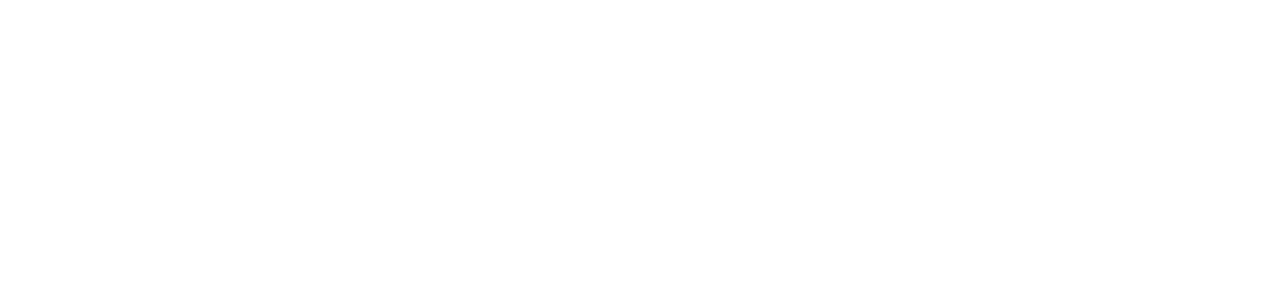
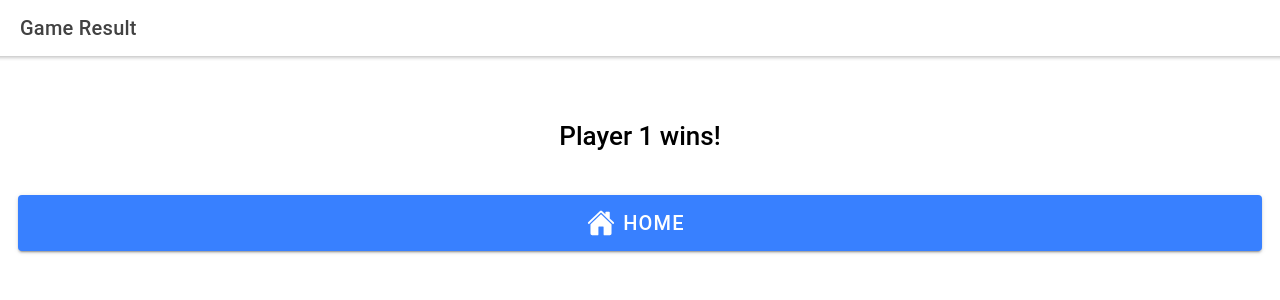
Before and after one commit to rickypax/DartsScorer, a React (Create React App) app: page /gameend/1 in a window 1280 px wide. Shown: the top 300 px of the page. Built offline with nearby package versions, Linux system fonts and the light colour scheme.

Commit message:
ADD game end page, ADD error on negative score

```diff
--- a/package.json
+++ b/package.json
@@ -1,6 +1,6 @@
 {
   "name": "DartsScorer",
-  "version": "0.0.1",
+  "version": "0.2.0",
   "private": true,
   "scripts": {
     "start": "react-scripts start",
--- a/src/App.tsx
+++ b/src/App.tsx
@@ -4,6 +4,7 @@
 import Home from './pages/Home';
 import GameSettings from './pages/GameSettings';
 import Game from './pages/Game';
+import GameEnd from './pages/GameEnd';
 
 import './theme/custom.css'
 
@@ -25,6 +26,9 @@
         <Route exact path="/game">
           <Game />
         </Route>
+        <Route exact path="/gameend/:player">
+          <GameEnd />
+        </Route>
       </IonRouterOutlet>
     </IonReactRouter>
   </IonApp>
--- a/src/pages/Game.tsx
+++ b/src/pages/Game.tsx
@@ -21,6 +21,7 @@
 } from '@ionic/react';
 import { useState } from 'react';
 import { home as homeIcon, sparkles as sparklesIcon } from 'ionicons/icons';
+import { useHistory } from 'react-router-dom';
 
 const Game: React.FC = () => {
     const [currentPlayer, setCurrentPlayer] = useState(1);
@@ -29,13 +30,14 @@
     const [currentScore, setCurrentScore] = useState(0);
     const [currentScoreString, setCurrentScoreString] = useState('');
     const [winToast] = useIonToast();
+    const [errorToast] = useIonToast();
+    const history = useHistory();
 
     const handleScoreCreation = (score) => {
         setCurrentScoreString(currentScoreString + score);
     }
 
     const showWinToast = (playernumber) => {
-        console.log('TOAST');
         winToast({
             message: "Player " + playernumber + " wins!",
             duration: 0,
@@ -43,10 +45,24 @@
             position: 'middle',
             buttons: [
                 {
-                  text: 'Cancel',
-                  role: 'cancel'
+                    text: 'Cancel',
+                    role: 'cancel'
                 }
-              ],
+            ],
+        });
+    };
+
+    const showErrorToast = (msg) => {
+        errorToast({
+            message: "Error! " + msg,
+            duration: 0,
+            position: 'middle',
+            buttons: [
+                {
+                    text: 'Cancel',
+                    role: 'cancel'
+                }
+            ],
         });
     };
 
@@ -81,18 +97,30 @@
 
             if (dartsNumber === 3) {
                 if (currentPlayer === 1) {
-                    setPlayer1Score(player1Score - score);
+                    if (player1Score - score < 0) {
+                        console.log('Error score');
+                        showErrorToast("You can't go on negative score!");
+                        return;
+                    }
                     if (player1Score - score === 0) {
                         console.log('WIN');
-                        showWinToast(1);
+                        history.push('/gameend/1');
+                        //showWinToast(1);
                     }
+                    setPlayer1Score(player1Score - score);
                     setCurrentPlayer(2);
                 } else if (currentPlayer === 2) {
-                    setPlayer2Score(player2Score - score);
+                    if (player2Score - score < 0) {
+                        console.log('Error score');
+                        showErrorToast("You can't go on negative score!");
+                        return;
+                    }
                     if (player2Score - score === 0) {
                         console.log('WIN');
-                        showWinToast(2);
+                        history.push('/gameend/2');
+                        //showWinToast(2);
                     }
+                    setPlayer2Score(player2Score - score);
                     setCurrentPlayer(1);
                 }
 
--- /dev/null
+++ b/src/pages/GameEnd.tsx
@@ -0,0 +1,53 @@
+import {
+    IonButton,
+    IonCol,
+    IonContent,
+    IonGrid,
+    IonHeader,
+    IonIcon,
+    IonPage,
+    IonRow,
+    IonText,
+    IonTitle,
+    IonToolbar
+} from '@ionic/react';
+import { home as homeIcon} from 'ionicons/icons';
+import { useParams } from 'react-router';
+
+interface RouteParams {
+    player: string;
+}
+
+const GameEnd: React.FC = () => {
+    const props = useParams<RouteParams>();
+    console.log(props);
+
+    return (
+        <IonPage>
+            <IonHeader>
+                <IonToolbar>
+                    <IonTitle>Game Result</IonTitle>
+                </IonToolbar>
+            </IonHeader>
+            <IonContent class="ion-padding">
+                <IonGrid>
+                    <IonRow>
+                        <IonCol>
+                            <IonText id='win-text' class='ion-margin ion-text-center'>
+                                <h1>Player {props.player} wins!</h1>
+                            </IonText>
+                        </IonCol>
+                    </IonRow>
+
+                </IonGrid>
+                <IonButton expand="block" size="large" routerLink="/home">
+                    <IonIcon slot="start" icon={homeIcon}></IonIcon>
+                    Home
+                </IonButton>
+
+            </IonContent>
+        </IonPage>
+    );
+};
+
+export default GameEnd;
--- a/src/pages/GameSettings.tsx
+++ b/src/pages/GameSettings.tsx
@@ -46,7 +46,7 @@
                 </IonToolbar>
             </IonHeader>
             <IonContent class="ion-padding">
-                <IonList>
+                {/*<IonList>
                     <IonItem>
                         <IonLabel>Number of players</IonLabel>
 
@@ -60,7 +60,7 @@
 
                 {players.map((player) =>
                     <PlayerCard index={player.index} name={player.name} />
-                )}
+                )}*/}
 
                 <IonButton expand="block" size="large" routerLink="/game">
                     Start game
--- a/src/pages/Home.tsx
+++ b/src/pages/Home.tsx
@@ -8,11 +8,13 @@
   IonPage,
   IonText,
   IonTitle,
-  IonToolbar } from '@ionic/react';
+  IonToolbar
+} from '@ionic/react';
 import {
   play as playIcon,
   settings as settingsIcon,
-  statsChart as statsChartIcon } from 'ionicons/icons';
+  statsChart as statsChartIcon
+} from 'ionicons/icons';
 
 const Home: React.FC = () => {
   return (
@@ -42,7 +44,7 @@
       </IonContent>
       <IonFooter collapse="fade">
         <IonToolbar>
-          <IonTitle class="home-footer-text">Darts Scorer by RickyPax </IonTitle>
+          <IonTitle class="home-footer-text">Darts Scorer by RickyPax v0.2</IonTitle>
         </IonToolbar>
       </IonFooter>
     </IonPage>
```
